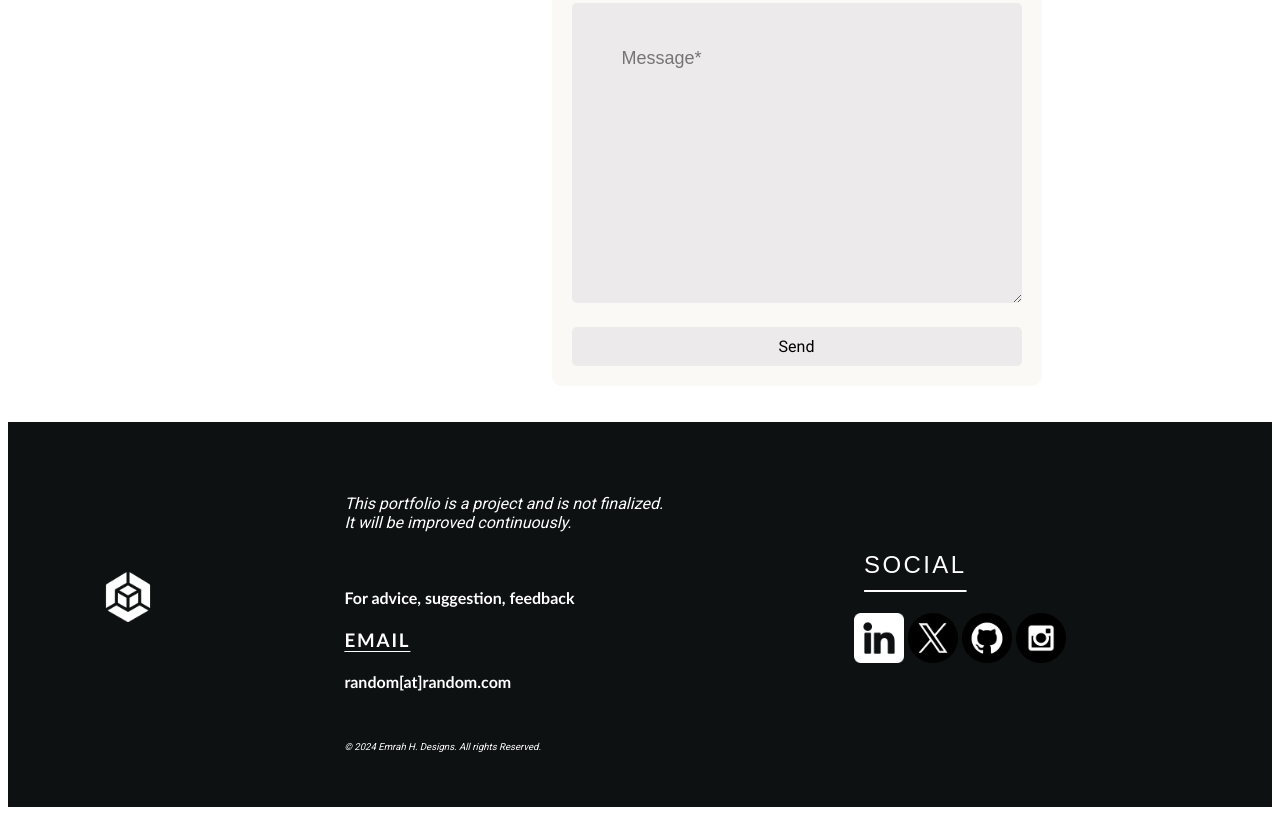
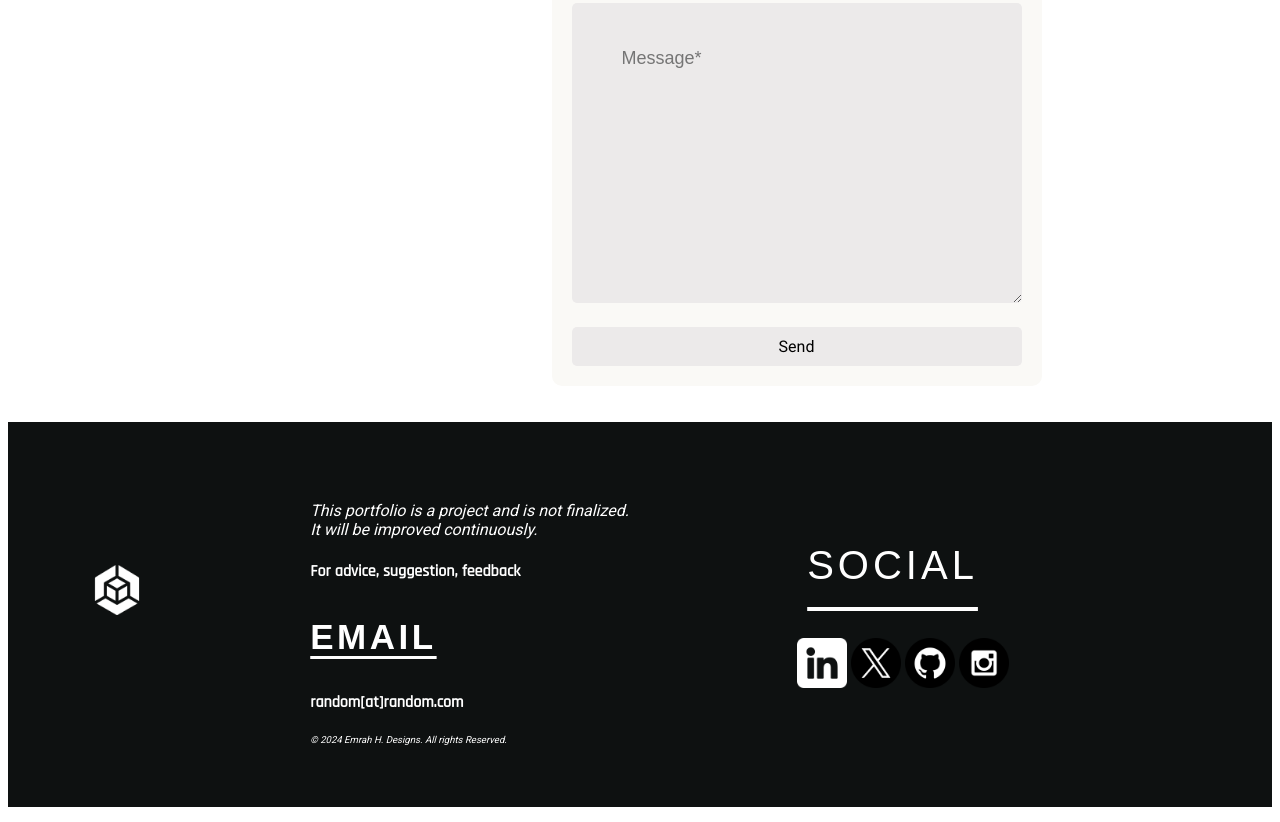
Before and after one commit to emrahhko/Portfolio, a website: page pages/contact.html in a window 1280 px wide. Shown: the part 849-1671 px from the top of the page. Drawn offline with Linux system fonts and the light colour scheme; a web font is replaced by a local one.

Commit message:
updated the footer of the contact page on html and css

```diff
--- a/pages/contact.html
+++ b/pages/contact.html
@@ -81,17 +81,17 @@
 
     <footer>
       <div class="social-media">
-        <img src="../img/abstract-shape (2).png" alt="logo" />
+        <a href="../index.html">
+          <img src="../img/abstract-shape (2).png" alt="logo"
+        /></a>
         <div class="mail">
           <p>
             This portfolio is a project and is not finalized. <br />
             It will be improved continuously.
           </p>
-          <br />
           <h4>For advice, suggestion, feedback</h4>
           <h3>EMAIL</h3>
           <h4>random[at]random.com</h4>
-          <br />
           <p class="copy">&copy; 2024 Emrah H. Designs. All rights Reserved.</p>
         </div>
         <div class="social">
--- a/styles/contact.css
+++ b/styles/contact.css
@@ -124,7 +124,7 @@ button {
   color: #fff;
 }
 
-/*     footer styling     */
+/*     footer social styling     */
 
 .social-media {
   background-color: #0e1111;
@@ -140,8 +140,8 @@ button {
 }
 
 .social p {
-  font-family: Arial, Helvetica, sans-serif;
-  font-size: 1.5rem;
+  font-family: "PT Sans Caption", sans-serif;
+  font-size: 2.5rem;
   text-decoration: underline #fff;
   text-underline-offset: 0.7em;
   letter-spacing: 0.1em;
@@ -150,7 +150,7 @@ button {
 }
 
 .mail {
-  font-family: "Gill Sans", "Gill Sans MT", Calibri, "Trebuchet MS", sans-serif;
+  font-family: Rajdhani, sans-serif;
   font-size: 1rem;
   margin-top: 35px;
   padding-top: 10px;
@@ -165,6 +165,8 @@ button {
   text-decoration: underline;
   letter-spacing: 0.1em;
   text-underline-offset: 0.2em;
+  font-family: "PT Sans Caption", sans-serif;
+  font-size: 35px;
 }
 
 .social-media img {
```
